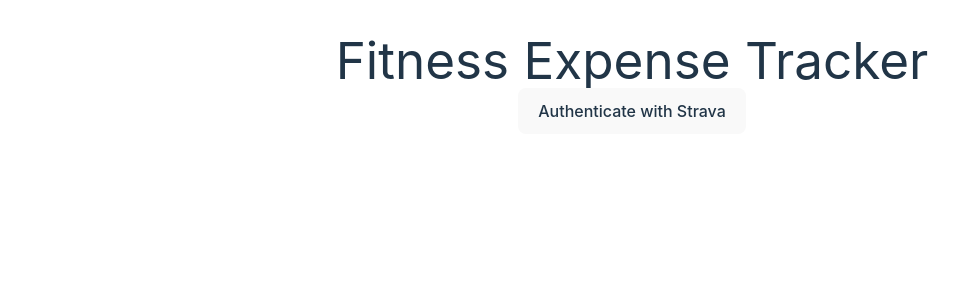
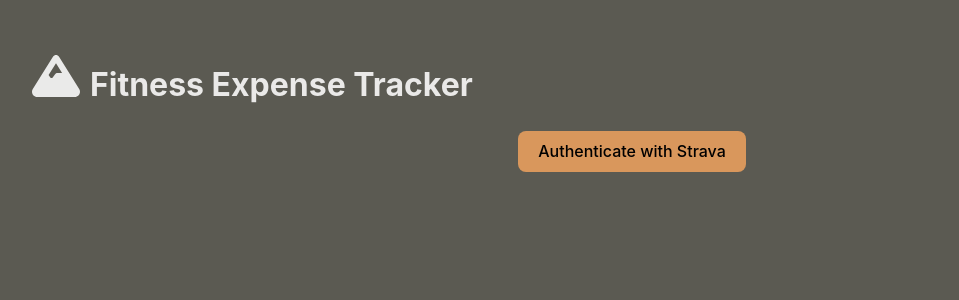
Before and after one commit to dborah123/FitnessExpenseTracker2.0, a React (Vite) app in the folder fitnessexpensetracker2.0.client/: page / in a window 1280 px wide. Shown: the top 300 px of the page, without its empty margins (8-967 px from the left). Built offline with nearby package versions, Linux system fonts and the light colour scheme.

Commit message:
Add basic header and modify button

```diff
--- a/fitnessexpensetracker2.0.client/src/App.css
+++ b/fitnessexpensetracker2.0.client/src/App.css
@@ -2,7 +2,6 @@
     max-width: 1280px;
     margin: 0 auto;
     padding: 2rem;
-    text-align: center;
 }
 
 tr:nth-child(even) {
--- a/fitnessexpensetracker2.0.client/src/components/Header/Header.jsx
+++ b/fitnessexpensetracker2.0.client/src/components/Header/Header.jsx
@@ -1,8 +1,42 @@
+import { FaMountain } from "react-icons/fa6";
+import './styles/header.css';
+import { IconContext } from "react-icons";
 
 export const Header = () => {
+
     return (
-        <div>
-            <h1 id="tabelLabel">Fitness Expense Tracker</h1>
+        <div className="align-items">
+            <div className="align-text-item">
+                <div className="align-content">
+                    <div id="mountain">
+                        <IconContext.Provider value={{ size: "3em" }}>
+                            <div>
+                                <FaMountain />
+                            </div>
+                        </IconContext.Provider>
+                    </div>
+                    <div id="header">
+                        <h1 >Fitness Expense Tracker</h1>
+                    </div>
+                </div>
+            </div>
+        </div>
+    )
+    /*
+    return (
+        <div className="flex-container">
+            <div className="flex-item">
+                <IconContext.Provider value={{ size: "3em" }}>
+                    <div>
+                        <FaMountain  />
+                    </div>
+                </IconContext.Provider>
+            </div>
+            <div className="flex-item">
+                <h1 >Fitness Expense Tracker</h1>
+            </div>
+            <div className="flex-item"></div>
         </div>
     );
+    */
 }
--- /dev/null
+++ b/fitnessexpensetracker2.0.client/src/components/Header/styles/header.css
@@ -0,0 +1,26 @@
+
+
+#header {
+    margin-top: 0px;
+}
+
+#mountain {
+    margin-right: 10px;
+    padding-top: 12px;
+}
+
+
+.align-items {
+    display: flex;
+    justify-content: space-between;
+}
+
+.align-text-item {
+    display: flex;
+    flex-direction: column;
+    align-items: center;
+}
+
+.align-content {
+    display: flex;
+}
--- /dev/null
+++ b/fitnessexpensetracker2.0.client/src/components/Header/styles/header.output.css
@@ -0,0 +1,23 @@
+#header {
+  margin-top: 0px;
+}
+
+#mountain {
+  margin-right: 10px;
+  padding-top: 12px;
+}
+
+.align-items {
+  display: flex;
+  justify-content: space-between;
+}
+
+.align-text-item {
+  display: flex;
+  flex-direction: column;
+  align-items: center;
+}
+
+.align-content {
+  display: flex;
+}
--- a/fitnessexpensetracker2.0.client/src/components/Login/Login.jsx
+++ b/fitnessexpensetracker2.0.client/src/components/Login/Login.jsx
@@ -1,4 +1,5 @@
 import { getAuthURL } from '../../libraryfunctions/urllib';
+import './styles/login.css';
 
 export const StravaLogin = () => {
     const handleClick = () => {
@@ -7,8 +8,8 @@ export const StravaLogin = () => {
     }
 
     return (
-        <div>
-            <button onClick={handleClick}>Authenticate with Strava</button>
+        <div id="login-container">
+            <button id="login-button" onClick={handleClick}>Authenticate with Strava</button>
         </div>
     );
 }
--- /dev/null
+++ b/fitnessexpensetracker2.0.client/src/components/Login/styles/login.css
@@ -0,0 +1,25 @@
+#login-container {
+    display: flex;
+    justify-content: center;
+}
+
+#login-button {
+    border-radius: 8px;
+    border: 1px solid transparent;
+    padding: 0.6em 1.2em;
+    font-size: 1em;
+    font-weight: 500;
+    font-family: Inter, system-ui, Avenir, Helvetica, Arial, sans-serif;
+    background-color: #d9975c;
+    cursor: pointer;
+    transition: border-color 0.25s;
+}
+
+#login-button:hover {
+    border-color: #646cff;
+}
+
+    #login-button:focus,
+    #login-button:focus-visible {
+        outline: 4px auto -webkit-focus-ring-color;
+    }
--- a/fitnessexpensetracker2.0.client/src/index.css
+++ b/fitnessexpensetracker2.0.client/src/index.css
@@ -1,6 +1,3 @@
-@tailwind base;
-@tailwind components;
-@tailwind utilities;
 
 :root {
     font-family: Inter, system-ui, Avenir, Helvetica, Arial, sans-serif;
@@ -23,20 +20,8 @@ a {
 a:hover {
   color: #535bf2;
 }
+
 /*
-body {
-  margin: 0;
-  display: flex;
-  place-items: center;
-  min-width: 320px;
-  min-height: 100vh;
-}*/
-
-h1 {
-  font-size: 3.2em;
-  line-height: 1.1;
-}
-
 button {
     border-radius: 8px;
     border: 1px solid transparent;
@@ -44,27 +29,17 @@ button {
     font-size: 1em;
     font-weight: 500;
     font-family: inherit;
-  background-color: #1a1a1a;
+    background-color: #d9975c;
     cursor: pointer;
     transition: border-color 0.25s;
 }
+
 button:hover {
     border-color: #646cff;
 }
+
     button:focus,
     button:focus-visible {
         outline: 4px auto -webkit-focus-ring-color;
     }
-
-@media (prefers-color-scheme: light) {
-  :root {
-    color: #213547;
-    background-color: #ffffff;
-  }
-  a:hover {
-    color: #747bff;
-  }
-  button {
-    background-color: #f9f9f9;
-  }
-}
+*/
--- a/fitnessexpensetracker2.0.client/tailwind.extension.json
+++ /dev/null
@@ -1 +0,0 @@
-{"ConfigurationFile":"tailwind.config.js","InputCssFile":null,"OutputCssFile":null,"PackageConfigurationFile":null,"UseCli":false}
--- a/package.json
+++ b/package.json
@@ -4,8 +4,5 @@
     "formik": "^2.4.6",
     "react-icons": "^5.2.1",
     "react-router-dom": "^6.24.1"
-  },
-  "devDependencies": {
-    "tailwindcss": "^3.4.6"
   }
 }
```
Also changed, not shown: 2 other files (tests, documents, lock files or other folders). Lines whose indentation alone changed are shown as unchanged.
